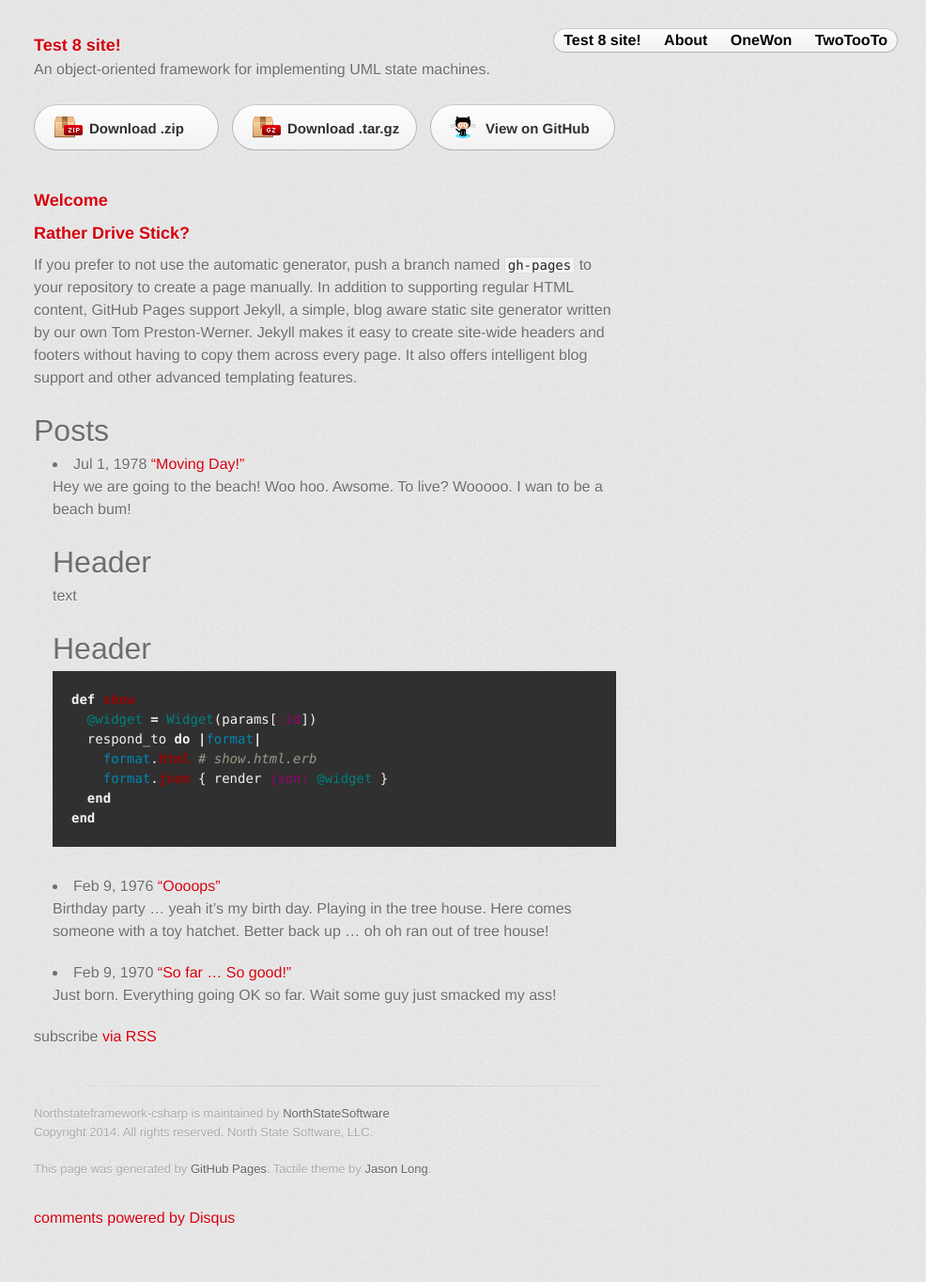
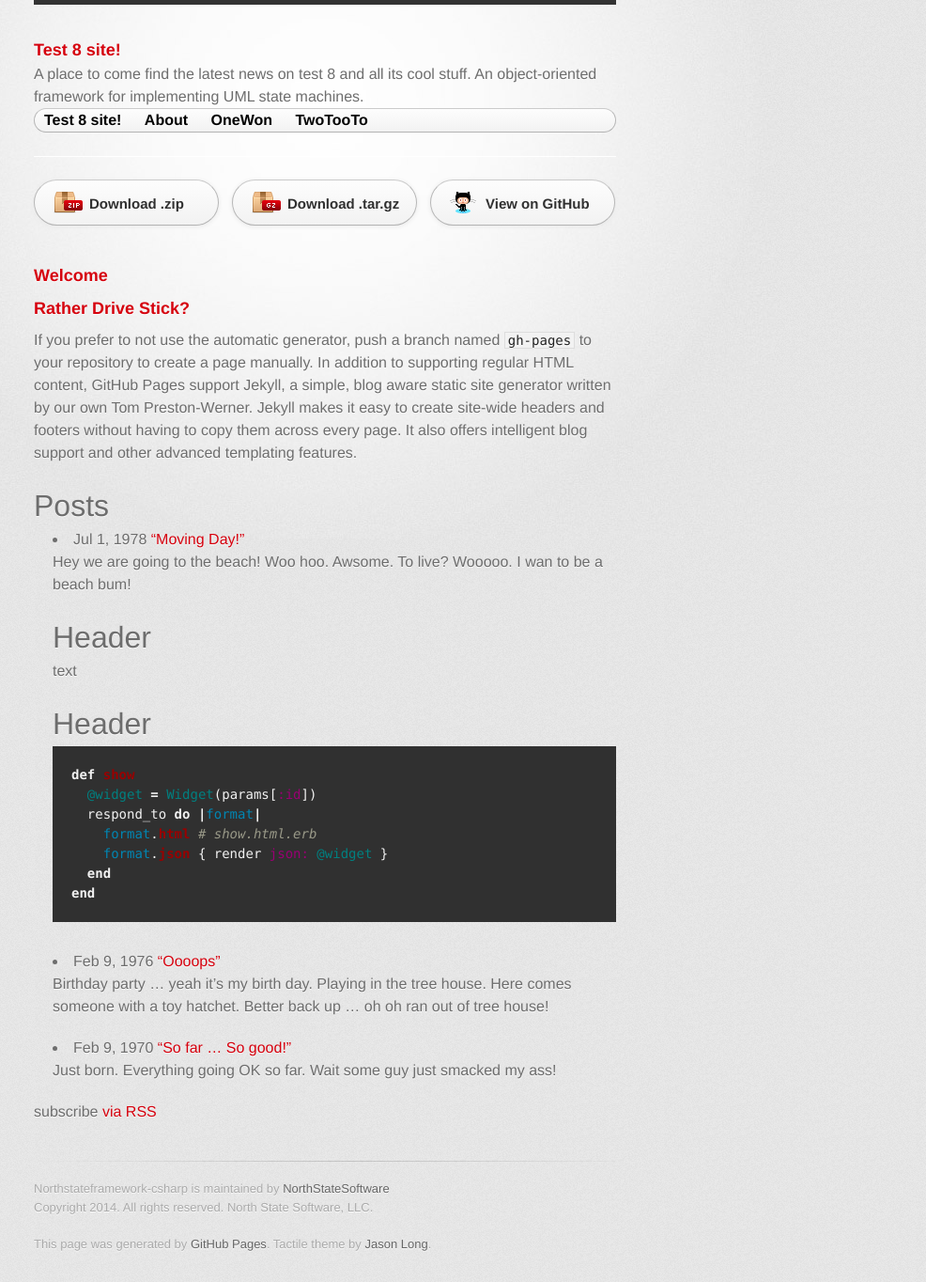
Before and after one commit to jrivenbark/Test8, a Jekyll site: the page built from index.html, in a window 1280 px wide. Shown: the whole page at 94% size, without its empty margins (294-1280 px from the left). Built offline with Jekyll 4.4.1, drawn with Linux system fonts in a browser that asks for light colours; some web fonts are replaced; comment, search, counter and statistics services are not loaded; before the commit the page ends 1308 px from its top, so only the background shows below that.

Commit message:
Formatting changes
Next Change I would like to put the HR bar at the top of the default
page

```diff
--- a/_config.yml
+++ b/_config.yml
@@ -1,7 +1,7 @@
 # Site settings
 title: Test 8 site!
 email: jrivenbark@northstatesoftware.com
-description: “A place to come find the latest news on test 8 and all its cool stuff.”
+description: A place to come find the latest news on test 8 and all its cool stuff.
 baseurl: "/Test8"
 url: "http://www.northstatesoftware.com"
 twitter_username: jekyllrb
--- a/_includes/header.html
+++ b/_includes/header.html
@@ -1,8 +1,9 @@
 
 
-<header>
+<header class="site-header">
     <a class="text-intro" href="{{ site.baseurl }}/">{{ site.title }}</a>
     </br>
+    	{{site.description}}
 
         An object-oriented framework for implementing UML state machines.
 
--- a/_layouts/default.html
+++ b/_layouts/default.html
@@ -5,9 +5,11 @@
 	    <div class="container">
 		    <div class="inner">
 			    {% include header.html %}
+			    </br>
 			      {{ content }}
+
 			    {% include footer.html %}
-				{% include comments.html %}
+<!--				{% include comments.html %}-->
 			</div>
 		</div>
     </body>
--- a/stylesheets/stylesheet.css
+++ b/stylesheets/stylesheet.css
@@ -84,7 +84,7 @@ header h2 {
   line-height: 1.3;
 }
 
-#container {
+.container {
   background: transparent url(../images/highlight-bg.jpg) 50% 0 no-repeat;
   min-height: 595px;
 }
@@ -382,13 +382,14 @@ footer a:hover {
 
 
   .site-nav {
-    position: fixed;
+/*    position: fixed;
     z-index: 10;
-    top: 30px; right: 30px;
+    top: 30px; right: 30px;*/
     background-color: #fdfdfd;
     -webkit-border-radius: 30px;
     -moz-border-radius: 30px;
     border-radius: 30px;
+    width: 620;
 	border-top: solid 1px #cbcbcb;
 	border-left: solid 1px #b7b7b7;
 	border-right: solid 1px #b7b7b7;
@@ -429,3 +430,9 @@ footer a:hover {
     color: black;
     font-weight: bold;
     }
+
+ .site-header {
+  border-top: 5px solid #333;
+  border-bottom: 1px solid white;
+  min-height: 56px;
+}
```
